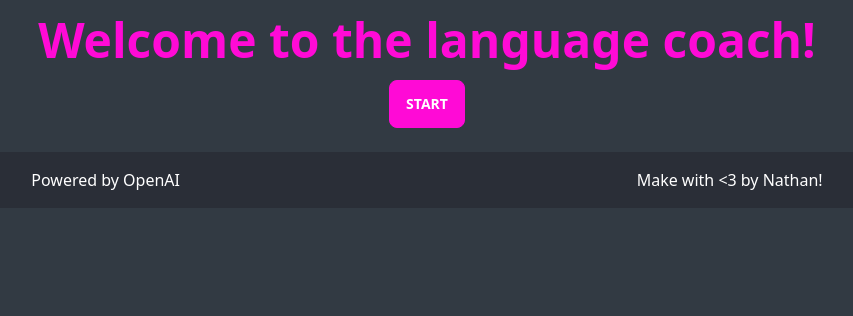
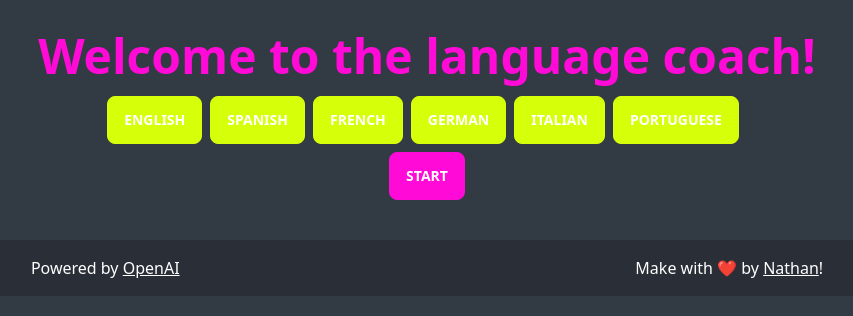
Before and after one commit to Thykof/languachat-web, a React (Vite) app: page / in a window 1280 px wide. Shown: the top 316 px of the page, without its empty margins (213-1066 px from the left). Built offline with nearby package versions, Linux system fonts and the light colour scheme; no server answers.

Commit message:
chose language and ignore no speech

```diff
--- /dev/null
+++ b/src/components/ClassroomSelector.tsx
@@ -0,0 +1,57 @@
+import React from 'react';
+import { play } from '../service/utils';
+import { Session, newSession } from '../service/sessions';
+import { Language } from '../service/classroom';
+
+interface ClassroomSelectorProps {
+  setSession: (session: Session) => void;
+}
+
+export const ClassroomSelector: React.FC<ClassroomSelectorProps> = ({ setSession }) => {
+  const [selectedLanguage, setSelectedLanguage] = React.useState<Language | null>(null);
+  const startActive = true;
+
+  const start = async () => {
+    if (selectedLanguage === null) {
+      console.error('No language selected');
+      return;
+    }
+    const session = await newSession(selectedLanguage);
+    play(session.chat.messages[0].speech?.data!);
+    setSession(session);
+  };
+
+  const languageSelected = (language: string) => () => {
+    if (!(Object.values(Language) as unknown[]).includes(language)) {
+      console.error(`Invalid language: ${language}`);
+    }
+    setSelectedLanguage(language as Language);
+  };
+
+  // language, coach, level, topic
+
+  return (
+    <>
+      <div className="flex flex-col">
+        <div className="flex flex-wrap justify-center">
+          {Object.values(Language).map((language) => (
+            <button
+              key={language}
+              className={`btn ${
+                selectedLanguage === null || selectedLanguage === language ? '' : 'btn-disabled'
+              } btn-secondary mr-2 mb-2`}
+              onClick={languageSelected(language)}
+            >
+              {language}
+            </button>
+          ))}
+        </div>
+        <div className="text-center">
+          <button className={`btn ${startActive ? '' : 'btn-disabled'} btn-primary`} onClick={start}>
+            Start
+          </button>
+        </div>
+      </div>
+    </>
+  );
+};
--- a/src/pages/Home.tsx
+++ b/src/pages/Home.tsx
@@ -1,35 +1,35 @@
 import React from 'react';
 import { Chat } from '../components/Chat';
-import { Session, newSession } from '../service/sessions';
-import { play } from '../service/utils';
+import { Session } from '../service/sessions';
+import { ClassroomSelector } from '../components/ClassroomSelector';
 
 export const Home: React.FC = () => {
   const [session, setSession] = React.useState<Session | null>(null);
-  const startActive = session ? 'btn-disabled' : '';
-
-  const start = async () => {
-    const session = await newSession();
-    play(session.chat.messages[0].speech?.data!);
-    setSession(session);
-  };
 
   return (
-    <div>
-      <h1 className="p-4 text-5xl text-primary font-bold text-center">Welcome to the language coach!</h1>
-      <div className="flex justify-center pb-6">
-        <button className={`btn ${startActive} btn-primary`} onClick={start}>
-          Start
-        </button>
-        {session && <Chat session={session} />}
+    <>
+      <div className="m-4">
+        <h1 className="p-4 text-5xl text-primary font-bold text-center">Welcome to the language coach!</h1>
+        <div className="flex flex-col justify-center pb-6">
+          <ClassroomSelector setSession={setSession} />
+          {session && <Chat session={session} />}
+        </div>
       </div>
       <footer className="flex flex-row justify-around p-4 bg-neutral text-neutral-content">
         <p>
-          Powered by <a href="https://openai.com">OpenAI</a>
+          Powered by{' '}
+          <a className="underline" href="https://openai.com">
+            OpenAI
+          </a>
         </p>
         <p>
-          Make with &lt;3 by <a href="https://github/thykof">Nathan!</a>
+          Make with ❤️ by{' '}
+          <a className="underline" href="https://github/thykof">
+            Nathan
+          </a>
+          !
         </p>
       </footer>
-    </div>
+    </>
   );
 };
--- /dev/null
+++ b/src/service/classroom.ts
@@ -0,0 +1,8 @@
+export enum Language {
+  English = 'english',
+  Spanish = 'spanish',
+  French = 'french',
+  German = 'german',
+  Italian = 'italian',
+  Portuguese = 'portuguese',
+}
--- a/src/service/sessions.ts
+++ b/src/service/sessions.ts
@@ -1,5 +1,6 @@
 import axios, { AxiosResponse } from 'axios';
 import { Chat } from './types';
+import { Language } from './classroom';
 
 const api = axios.create({
   baseURL: import.meta.env.VITE_API_URL,
@@ -17,12 +18,12 @@ export interface Session {
 }
 
 interface CreateSessionDto {
-  classroomId: string;
+  language: string;
 }
 
-export async function newSession(): Promise<Session> {
+export async function newSession(language: Language): Promise<Session> {
   const { data } = await api.post<Session, AxiosResponse<Session>, CreateSessionDto>('/sessions', {
-    classroomId: import.meta.env.VITE_DEFAULT_CLASSROOM_ID,
+    language,
   });
   return data;
 }
--- a/src/service/types.ts
+++ b/src/service/types.ts
@@ -1,6 +1,6 @@
 export interface Speech {
   type: 'Buffer';
-  data: number[];
+  data: number[] | undefined;
 }
 
 export interface Message {
--- a/src/service/utils.ts
+++ b/src/service/utils.ts
@@ -1,4 +1,7 @@
-export async function play(data: number[]) {
+export async function play(data: number[] | undefined) {
+  if (data === undefined) {
+    return;
+  }
   const context = new AudioContext();
   const buffer = await context.decodeAudioData(toArrayBuffer(data));
   const source = context.createBufferSource();
--- a/src/vite-env.d.ts
+++ b/src/vite-env.d.ts
@@ -2,7 +2,6 @@
 
 interface ImportMetaEnv {
   readonly VITE_API_URL: string;
-  readonly VITE_DEFAULT_CLASSROOM_ID: string;
 }
 
 interface ImportMeta {
```
Also changed, not shown: 1 other file (tests, documents, lock files or other folders).
